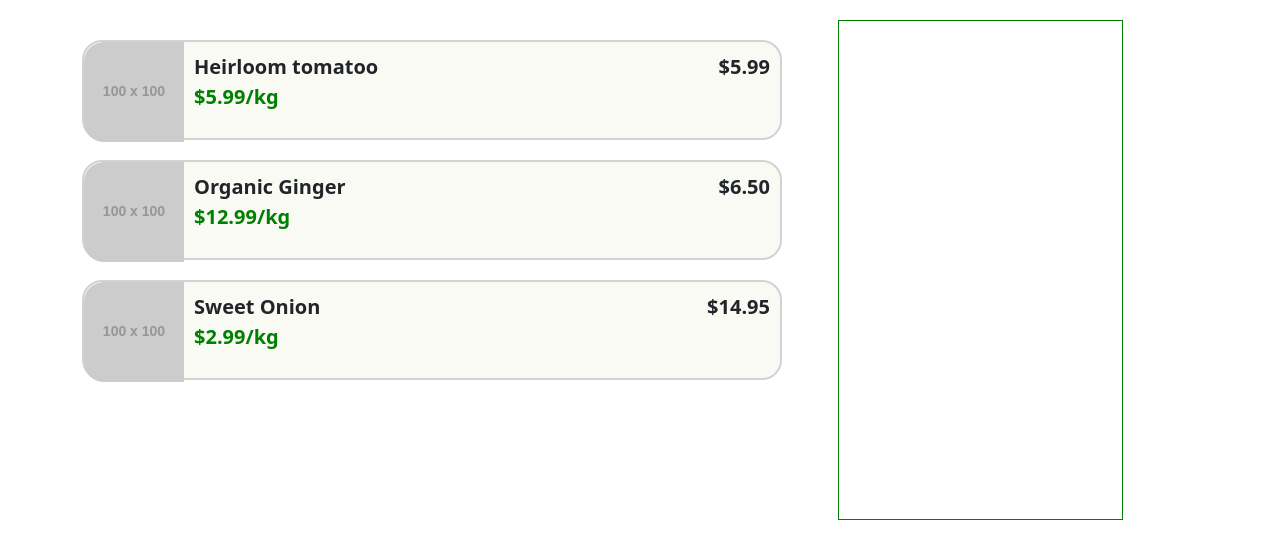
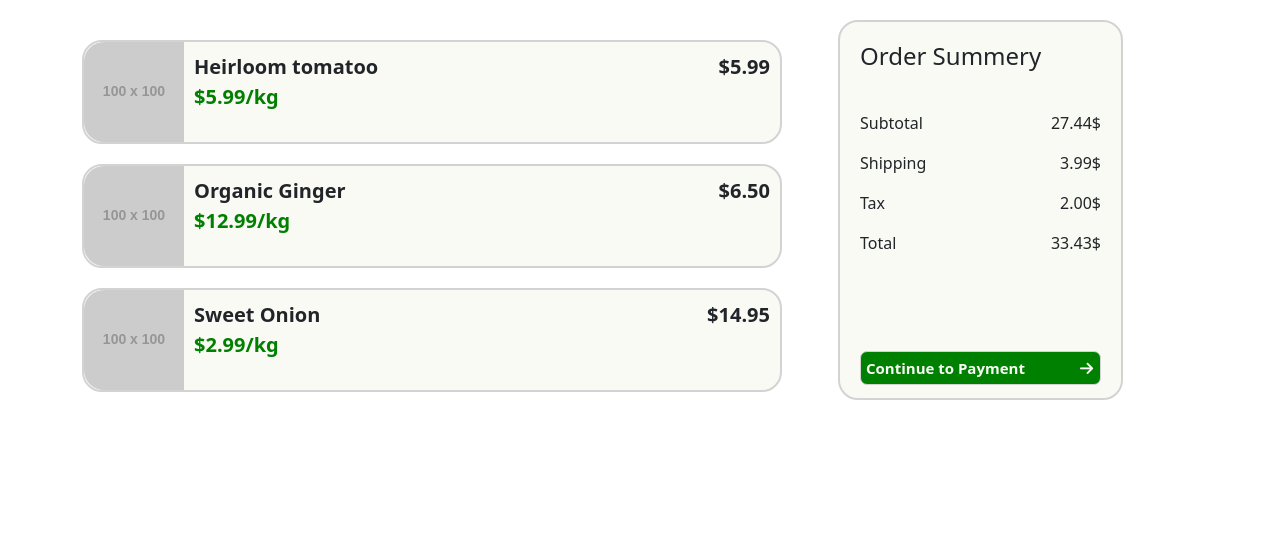
Before and after one commit to monirulislambd/ostad-live-test-03, a plain HTML site: page index.html in a window 1280 px wide. Drawn offline with Linux system fonts and the light colour scheme; placeholder pictures from the web are drawn by us.

Commit message:
Add files via upload

```diff
--- a/index.html
+++ b/index.html
@@ -5,6 +5,7 @@
     <meta name="viewport" content="width=device-width, initial-scale=1.0">
     <title>Live Test-3</title>
     <link rel="stylesheet" href="bootstrap.css">
+    <link rel="stylesheet" href="https://cdnjs.cloudflare.com/ajax/libs/font-awesome/6.7.1/css/all.min.css">
     <link rel="stylesheet" href="style.css">
 </head>
 <body>
@@ -57,6 +58,39 @@
 
             </div>
             <div class="col-md-3 summery">
+                <h4>Order Summery</h4>
+                <div class="box">
+
+                        <p>Subtotal</p>
+
+
+                        <p>27.44$</p>
+
+                </div>
+                <div class="box">
+
+                        <p>Shipping</p>
+
+
+                        <p>3.99$</p>
+                    </div>
+                <div class="box">
+
+                        <p>Tax</p>
+
+                        <p>2.00$</p>
+
+                </div>
+                <div class="box">
+
+                        <p>Total</p>
+
+                        <p>33.43$</p>
+
+                </div>
+
+                <a href=""> Continue to Payment<i class="fa-solid fa-arrow-right"></i></a>
+
 
             </div>
         </div>
--- a/style.css
+++ b/style.css
@@ -9,13 +9,15 @@ body{
 }
 
 .summery{
-    height: 500px;
-    border: 1px solid green;
-    box-sizing: border-box;
+    border: 2px solid #d3d3d3;
+    background-color: #FAFAF5;
+    border-radius: 20px;
+    padding: 20px;
+    height: 380px;
 }
 .tomato{
     width: 700px;
-    height: 100px;
+    height: 104px;
     padding: 10px;
     margin-top: 20px;
     background-color: #FAFAF5;
@@ -56,3 +58,33 @@ body{
     font-size: 20px;
     font-weight: bold;
 }
+
+.summery h4{
+    margin-bottom: 40px;
+}
+
+.box{
+    display: flex;
+    justify-content: space-between;
+}
+.box p{
+    margin-top: 0px;
+    padding: 0;
+}
+
+.summery a{
+    display: block;
+    text-decoration: none;
+    color: #FAFAF5;
+    padding: 5px 5px;
+    border: 1px solid #d3d3d3;
+    font-size: 15px;
+    font-weight: bold;
+    border-radius: 7px;
+    margin-top: 80px;
+    background-color: green;
+
+}
+.summery i{
+    margin-left: 55px;
+}
```
